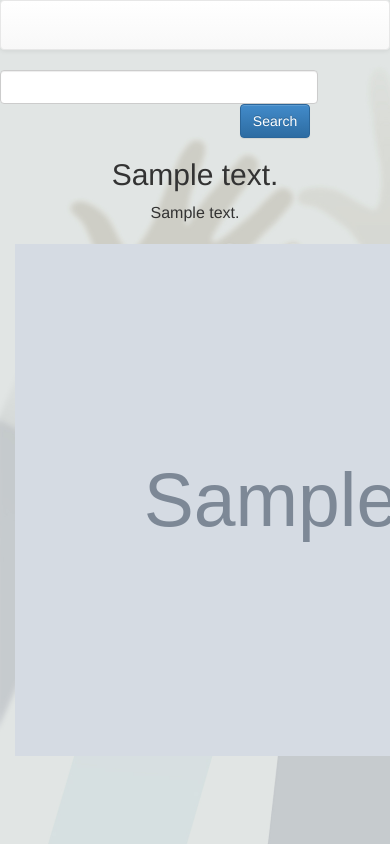
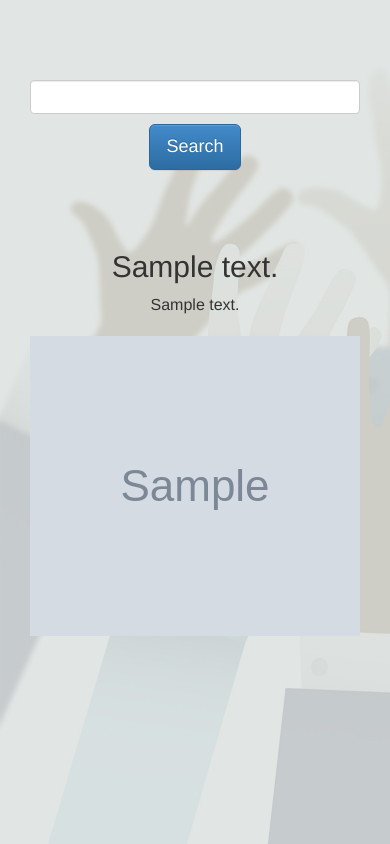
Before and after one commit to icharity/donate, a Django app: template nx/templates/notes.html in a window 390 px wide; the page is wider, and only the part inside the window is pictured. Run offline with Django 3.2, Linux system fonts and the light colour scheme; the template is opened without the code that fills it: most values are stand-ins (such as "Sample title", 1, 10 or a date in 2020); grey boxes marked "Sample" are stand-in pictures.

Commit message:
responsive page

```diff
--- a/nx/templates/notes.html
+++ b/nx/templates/notes.html
@@ -1,6 +1,7 @@
 {% load pages_tags mezzanine_tags i18n future staticfiles %}
 <script src="{% static "mezzanine/js/jquery-1.7.1.min.js" %}"></script>
 <script src="{% static "js/bootstrap.js" %}"></script>
+<meta name="viewport" content="width=device-width, initial-scale=1">
 
 <link rel="stylesheet" href="{% static "css/bootstrap.css" %}">
 <link rel="stylesheet" href="{% static "css/mezzanine.css" %}">
@@ -10,17 +11,11 @@
 {% load i18n %}
 
 {% block main %}
-<div class="container-fluid">
-    <div class="row">
+<div class="container-fluid col-sm-12">
     <div class="col-sm-12">
-            <nav class="navbar navbar-default">
-            </nav>
-            <div class="container">
         <form class="search-form" type="get" action=".">
-                    <div class="row">
-                        <input class="form-control search-input col-lg-8" type="text" name="q">
-                        <button class='btn btn-primary col-lg-2 search-button' type="submit">Search</button>
-                    </div>
+            <input class="col-sm-10 form-control search-input col-lg-8" type="text" name="q">
+            <button class='btn btn-primary btn-lg search-button' type="submit">Search</button>
         </form>
 
         {% for note in notes %}
@@ -35,6 +30,4 @@
         {% endfor %}
     </div>
 </div>
-    </div>
-</div>
 {% endblock %}
--- a/static/css/notes.css
+++ b/static/css/notes.css
@@ -7,16 +7,15 @@ body {
 
 .search-form {
     text-align: center;
-    width: 500px;
-    margin: 0 auto;
+    margin: 80px auto;
 }
 
 .search-input {
-    width: 60%;
+
 }
 
 .search-button {
-    margin-left: 20px;
+    margin-top: 10px;
 }
 
 .address {
@@ -29,6 +28,8 @@ body {
 
 .describe img {
     margin-top: 20px;
+    width: 100%;
+    height: 300px;
 }
 
 .describe .content {
```
Lines whose indentation alone changed are shown as unchanged.
